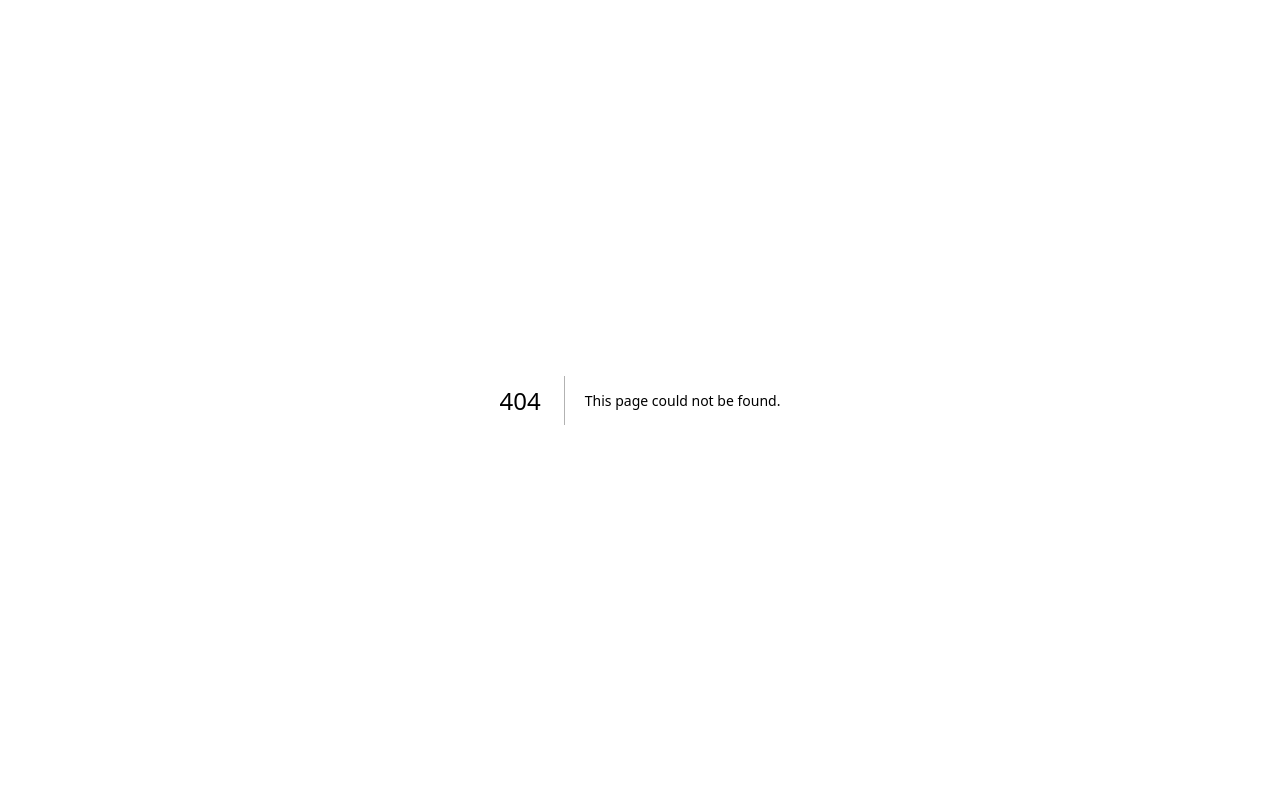
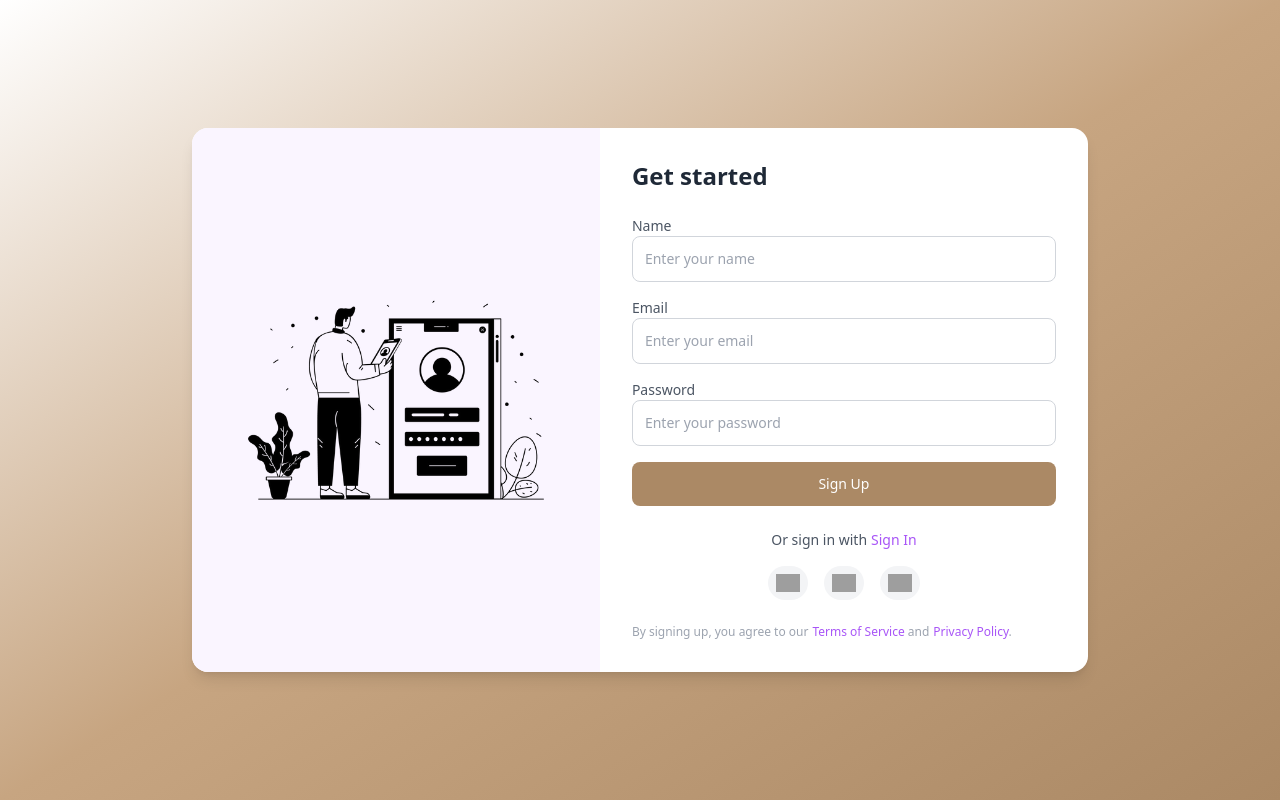
Before and after one commit to Davinder9297/anayadreamtrip, a Next.js app in the folder frontend/: page /login in a window 1280 px wide. Before the commit this address had no page. Built offline with nearby package versions, Linux system fonts and the light colour scheme; grey boxes are pictures that could not be loaded.

Commit message:
changes in footer and header

```diff
--- a/frontend/src/Components/HotelFilter/HotelFilter.jsx
+++ b/frontend/src/Components/HotelFilter/HotelFilter.jsx
@@ -22,7 +22,7 @@ const FilterSidebar = () => {
   };
 
   return (
-    <div className="px-6 bg-white shadow-md w-72 h-full border-r pl-6 ">
+    <div className="px-6 bg-white shadow-md w-72 h-full border-r pl-6 font-jost">
       <h2 className="text-xl font-[700] mb-4">Filters</h2>
 
       {/* Price Range */}
--- a/frontend/src/app/hotels/page.js
+++ b/frontend/src/app/hotels/page.js
@@ -8,7 +8,7 @@ const Page = () => {
     return (
         <>
             {/* <Router> */}
-            <div className=""><Header /></div>
+            <div className=""><Header/></div>
             <div className="pt-28 flex"><FilterSidebar /><HotelList /></div>
             {/* </Router> */}
         </>
--- /dev/null
+++ b/frontend/src/app/login/page.js
@@ -0,0 +1,120 @@
+import Image from "next/image";
+
+export default function SignupPage() {
+  return (
+    <div className="flex min-h-screen items-center justify-center bg-gradient-to-br from-[#ffffff] via-[#c7a581] to-[#ab8965]">
+      <div className="flex max-w-4xl overflow-hidden rounded-2xl bg-white shadow-lg">
+        {/* Left Section */}
+        <div className=" w-1/2 bg-purple-50 flex p-8 md:flex flex-col items-center justify-center">
+          <Image
+            src="/images/hotels/illustration.webp" // Replace with your image path
+            alt="Illustration"
+            width={400}
+            height={400}
+            className="object-contain"
+          />
+        </div>
+
+        {/* Right Section */}
+        <div className="w-[60%] p-8 md:w-1/2">
+          <h2 className="mb-6 text-2xl font-bold text-gray-800">Get started</h2>
+          <form className="space-y-4">
+            <div>
+              <label htmlFor="name" className="block text-sm font-medium text-gray-600">
+                Name
+              </label>
+              <input
+                type="text"
+                id="name"
+                className="w-full rounded-lg border border-gray-300 p-3 text-sm focus:border-purple-500 focus:ring-purple-500"
+                placeholder="Enter your name"
+              />
+            </div>
+            <div>
+              <label htmlFor="email" className="block text-sm font-medium text-gray-600">
+                Email
+              </label>
+              <input
+                type="email"
+                id="email"
+                className="w-full rounded-lg border border-gray-300 p-3 text-sm focus:border-purple-500 focus:ring-purple-500"
+                placeholder="Enter your email"
+              />
+            </div>
+            <div>
+              <label htmlFor="password" className="block text-sm font-medium text-gray-600">
+                Password
+              </label>
+              <input
+                type="password"
+                id="password"
+                className="w-full rounded-lg border border-gray-300 p-3 text-sm focus:border-purple-500 focus:ring-purple-500"
+                placeholder="Enter your password"
+              />
+            </div>
+            <button
+              type="submit"
+              className="w-full rounded-lg bg-[#ab8965] py-3 text-sm font-medium text-white hover:bg-yellow-600 focus:outline-none"
+            >
+              Sign Up
+            </button>
+          </form>
+          <div className="mt-6 text-center">
+            <p className="text-sm text-gray-600">
+              Or sign in with
+              <a href="#" className="ml-1 text-purple-500 hover:underline">
+                Sign In
+              </a>
+            </p>
+            <div className="mt-4 flex justify-center space-x-4">
+              <a
+                href="#"
+                className="rounded-full bg-gray-100 p-2 hover:bg-gray-200"
+              >
+                <Image
+                  src="/icons/facebook.svg" // Replace with your icon path
+                  alt="Facebook"
+                  width={24}
+                  height={24}
+                />
+              </a>
+              <a
+                href="#"
+                className="rounded-full bg-gray-100 p-2 hover:bg-gray-200"
+              >
+                <Image
+                  src="/icons/google.svg" // Replace with your icon path
+                  alt="Google"
+                  width={24}
+                  height={24}
+                />
+              </a>
+              <a
+                href="#"
+                className="rounded-full bg-gray-100 p-2 hover:bg-gray-200"
+              >
+                <Image
+                  src="/icons/instagram.svg" // Replace with your icon path
+                  alt="Instagram"
+                  width={24}
+                  height={24}
+                />
+              </a>
+            </div>
+          </div>
+          <p className="mt-6 text-xs text-gray-400">
+            By signing up, you agree to our
+            <a href="#" className="ml-1 text-purple-500 hover:underline">
+              Terms of Service
+            </a>{" "}
+            and
+            <a href="#" className="ml-1 text-purple-500 hover:underline">
+              Privacy Policy
+            </a>
+            .
+          </p>
+        </div>
+      </div>
+    </div>
+  );
+}
--- a/frontend/src/pages/Hotel/HotelsList.jsx
+++ b/frontend/src/pages/Hotel/HotelsList.jsx
@@ -84,7 +84,7 @@ const HotelList = () => {
   };
 
   return (
-    <div className="font-sans p-4 w-[75%] mx-auto">
+    <div className=" p-4 w-[75%] mx-auto font-marcellus">
       <div className="flex justify-between">
         <h1 className="text-2xl font-semibold mb-4">Hotel Listings</h1>
 
```
Also changed, not shown: frontend/src/Components/Navbar/Header.jsx (+8 -10 lines), frontend/public/images/hotels/illustration.webp (added).
